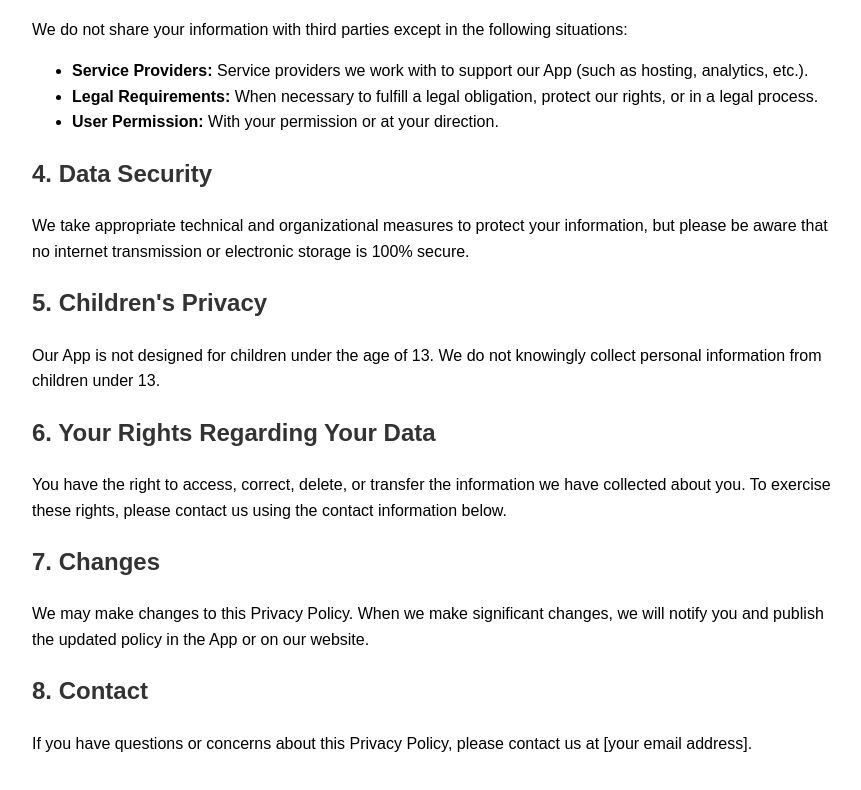
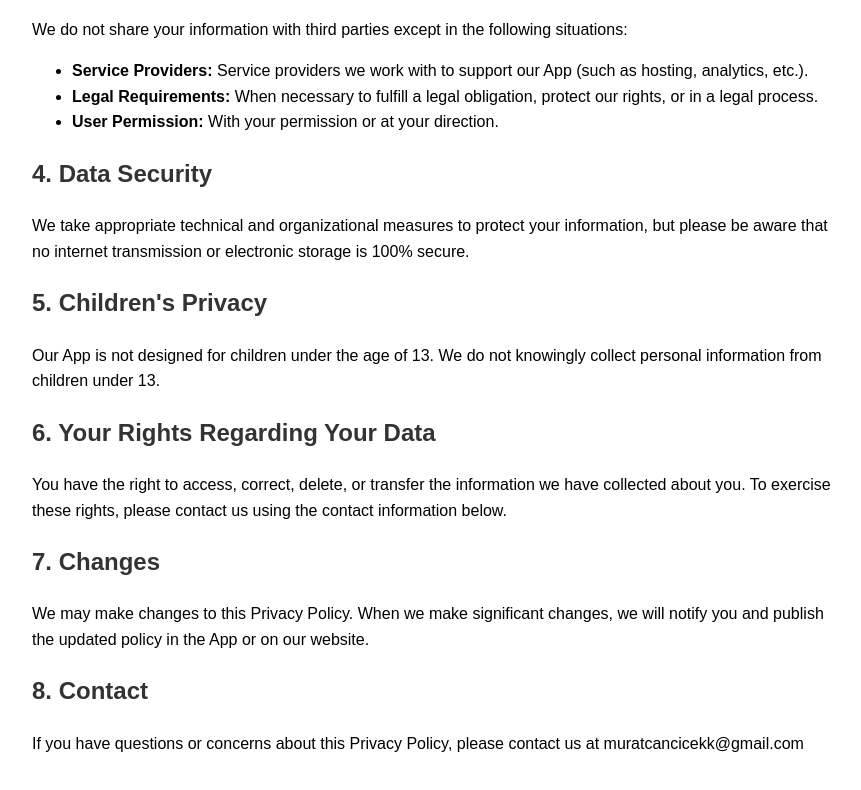
Before and after one commit to muratcancicekk/iCartoon-policies, a plain HTML site: page privacy-policy.html in a window 1280 px wide. Shown: the part 764-1554 px from the top of the page, without its empty margins (208-1069 px from the left). Drawn offline with Linux system fonts and the light colour scheme.

Commit message:
Update privacy-policy.html

```diff
--- a/privacy-policy.html
+++ b/privacy-policy.html
@@ -67,6 +67,6 @@
     <p>We may make changes to this Privacy Policy. When we make significant changes, we will notify you and publish the updated policy in the App or on our website.</p>
 
     <h2>8. Contact</h2>
-    <p>If you have questions or concerns about this Privacy Policy, please contact us at [your email address].</p>
+    <p>If you have questions or concerns about this Privacy Policy, please contact us at muratcancicekk@gmail.com</p>
 </body>
 </html>
```
